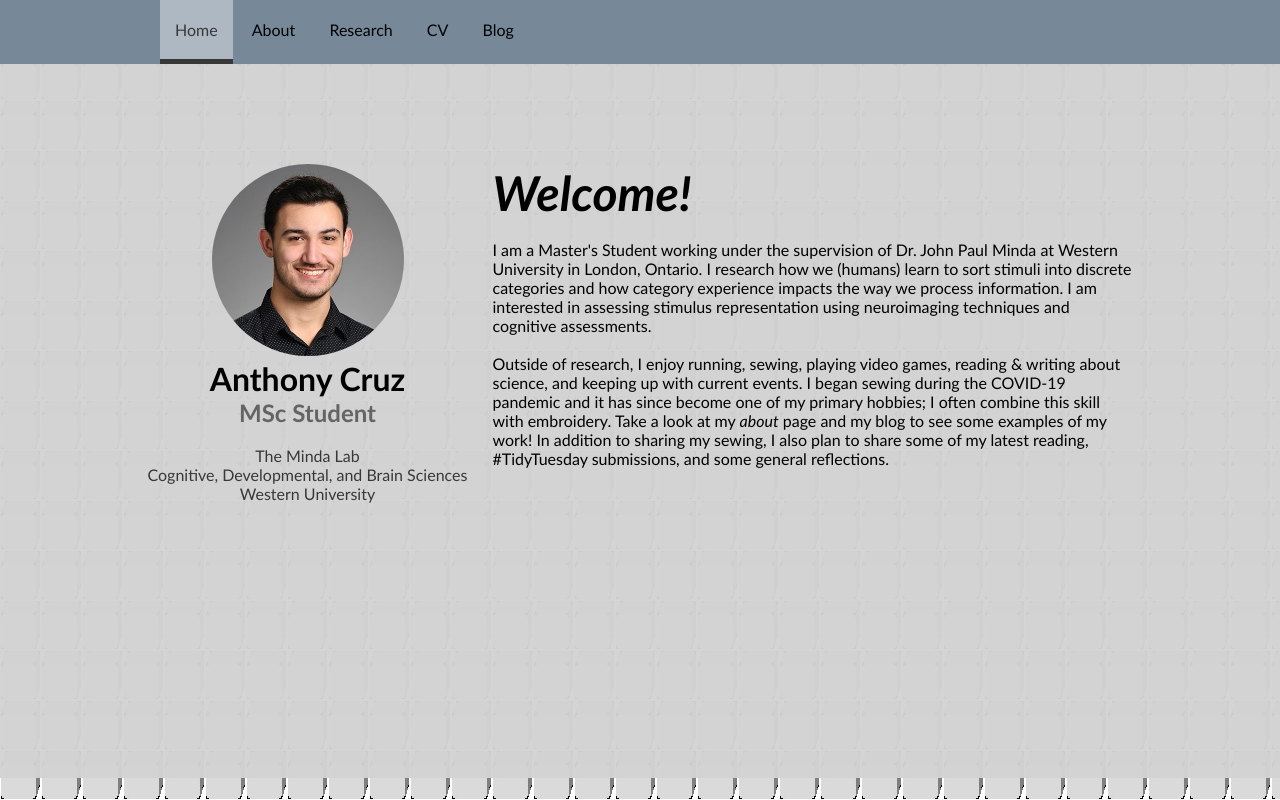
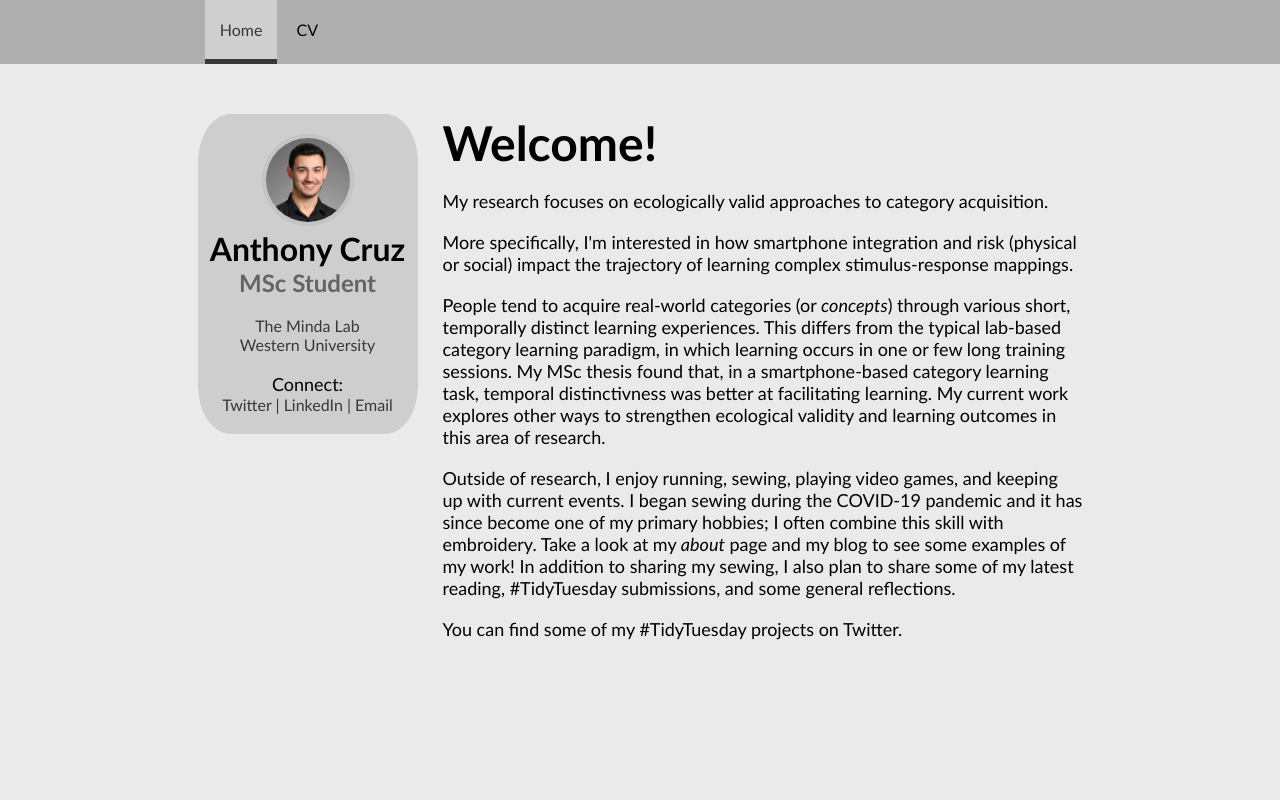
Before and after one commit to WelcomeToCtown/WelcomeToCtown.github.io, a plain HTML site: page _site/index.html in a window 1280 px wide. Drawn offline with Linux system fonts and the light colour scheme.

Commit message:
trimmed incomplete elements

```diff
--- a/_site/index.html
+++ b/_site/index.html
@@ -5,6 +5,7 @@
     <title>Home | Anthony Cruz</title>
     <link rel="stylesheet" href="/assets/css/styles.css">
   </head>
+
   <body>
     <nav>
 
@@ -12,20 +13,8 @@
             Home
         </a>
 
-        <a href="/about.html" >
-            About
-        </a>
-
-        <a href="/research.html" >
-            Research
-        </a>
-
         <a href="/CV.html" >
             CV
-        </a>
-
-        <a href="/blog.html" >
-            Blog
         </a>
 
 </nav>
@@ -36,21 +25,34 @@
     <h2>MSc Student</h2>
     <br>
     <a href="https://mindalab.com/">The Minda Lab</a><br>
-    <a href="https://psychology.uwo.ca/research/cognitive_developmental_brain_sciences/index.html">Cognitive, Developmental, and Brain Sciences</a><br>
     <a href="https://psychology.uwo.ca/">Western University</a>
+    <br><br>
+    <p>Connect:</p>
+    <a href="https://twitter.com/AnthonyCruzNow">Twitter</a><a>  |  </a>
+    <a href="https://www.linkedin.com/in/anthony-cruz-06922b169/">LinkedIn</a><a>  |  </a>
+    <a href="acruz27@uwo.ca">Email</a>
 </div>
       <div id="content">
-    <h1><em>Welcome!</em></h1>
+    <h1>Welcome!</h1>
     <br>
     <p>
-        I am a Master's Student working under the supervision of Dr. John Paul Minda at Western University in London, Ontario. I research how we (humans) learn to sort stimuli into discrete categories and how category experience impacts the way we process information. I am interested in assessing stimulus representation using neuroimaging techniques and cognitive assessments.
-    </p>
-    <br>
+         My research focuses on ecologically valid approaches to category acquisition.
+    </p><br>
     <p>
-        Outside of research, I enjoy running, sewing, playing video games, reading & writing about science, and keeping up with current events. I began sewing during the COVID-19 pandemic and it has since become one of my primary hobbies; I often combine this skill with embroidery. Take a look at my <em>about</em> page and my blog to see some examples of my work! In addition to sharing my sewing, I also plan to share some of my latest reading, #TidyTuesday submissions, and some general reflections.
+        More specifically, I'm interested in how smartphone integration and risk (physical or social) impact the trajectory of learning complex stimulus-response mappings.
+   </p><br>
+   <p>
+        People tend to acquire real-world categories (or <em>concepts</em>) through various short, temporally distinct learning experiences. This differs from the typical lab-based category learning paradigm, in which learning occurs in one or few long training sessions. My MSc thesis found that, in a smartphone-based category learning task, temporal distinctivness was better at facilitating learning. My current work explores other ways to strengthen ecological validity and learning outcomes in this area of research.
+    </p><br>
+    <p>
+        Outside of research, I enjoy running, sewing, playing video games, and keeping up with current events. I began sewing during the COVID-19 pandemic and it has since become one of my primary hobbies; I often combine this skill with embroidery. Take a look at my <em>about</em> page and my blog to see some examples of my work! In addition to sharing my sewing, I also plan to share some of my latest reading, #TidyTuesday submissions, and some general reflections.
+    </p> <br>
+    <p>
+        You can find some of my #TidyTuesday projects on Twitter.
     </p>
 </div>
-<div id="extraContent" style="height:250px;"></div>
+<!-- <div id="extraContent" style="height:250px;"></div> -->
     </div>
   </body>
+
 </html>
--- a/assets/css/styles.scss
+++ b/assets/css/styles.scss
@@ -9,22 +9,22 @@
     text-decoration: none;
   }
 
-html {
-    background-image: url("/assets/images/background.jpg");
-    background-repeat: repeat;
-}
+// html {
+//     background-image: url("/assets/images/background.jpg");
+//     background-repeat: repeat;
+// }
 
 body {
-    background-color: rgba(211, 211, 211, 0.97);
+    background-color: rgba(234, 234, 234, 0.97);
     margin-bottom: 0;
     // background-image: url("/assets/images/background.jpg");
     // background-repeat: repeat;
 }
 
 nav {
-    background-color: lightslategray;
-    padding-left: 12.5%;
-    margin-bottom: 100px;
+    background-color: rgb(175, 175, 175);
+    padding-left: 16%;
+    margin-bottom: 50px;
 }
 
     nav a {
@@ -46,6 +46,7 @@ nav {
 #content {
     width: 50%;
     min-width: 450px;
+    margin-bottom: 100px;
 }
 
     #content h1 {
@@ -59,15 +60,20 @@ nav {
 }
 
 #sidebar {
-    width: 25%;
+    width: 15%;
     min-width: 210px;
+    height: min-content;
     // border: 5px solid black;
     text-align: center;
+    background-color: rgba($color: #a4a4a4, $alpha: .4);
+    border-radius: 15%;
+    padding: 20px 5px;
 }
 
     #sidebar img {
-        width: 60%;
+        width: 40%;
         border-radius: 50%;
+        border: 4px solid rgb(196, 196, 196);
     }
 
     #sidebar h2 {
@@ -82,3 +88,7 @@ nav {
         #sidebar a:hover {
             border-bottom: 2px solid rgb(56,56,56);
         }
+
+p {
+    font-size: large;
+}
```
Also changed, not shown: _includes/sidebar.html (+5 -1 lines), _layouts/default.html (+2 -0 lines), _site/2020/01/20/firstpost.html (+7 -13 lines), _site/about.html (+7 -13 lines), _site/blog.html (+7 -13 lines), _site/research.html (+10 -17 lines), index.html (+14 -6 lines), _site/assets/css/styles.css, 4 other files.
